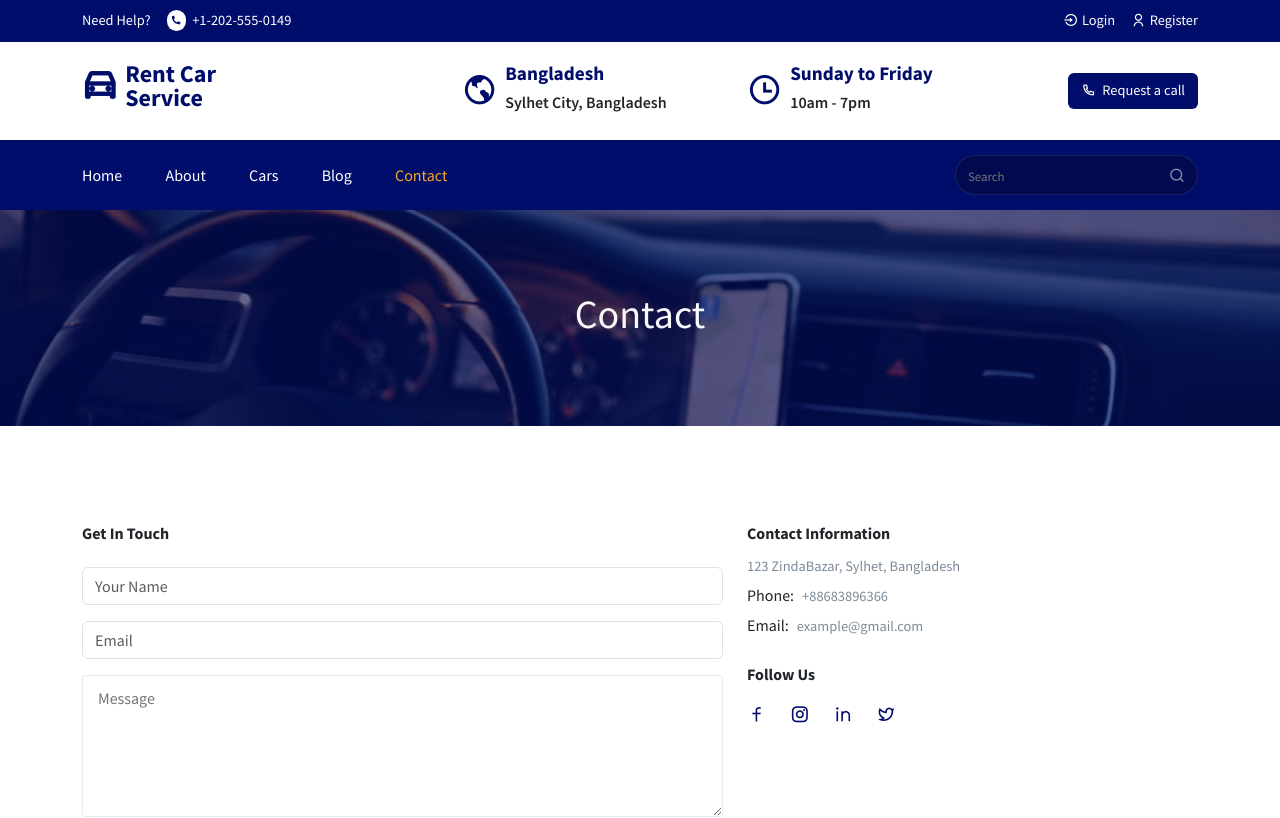
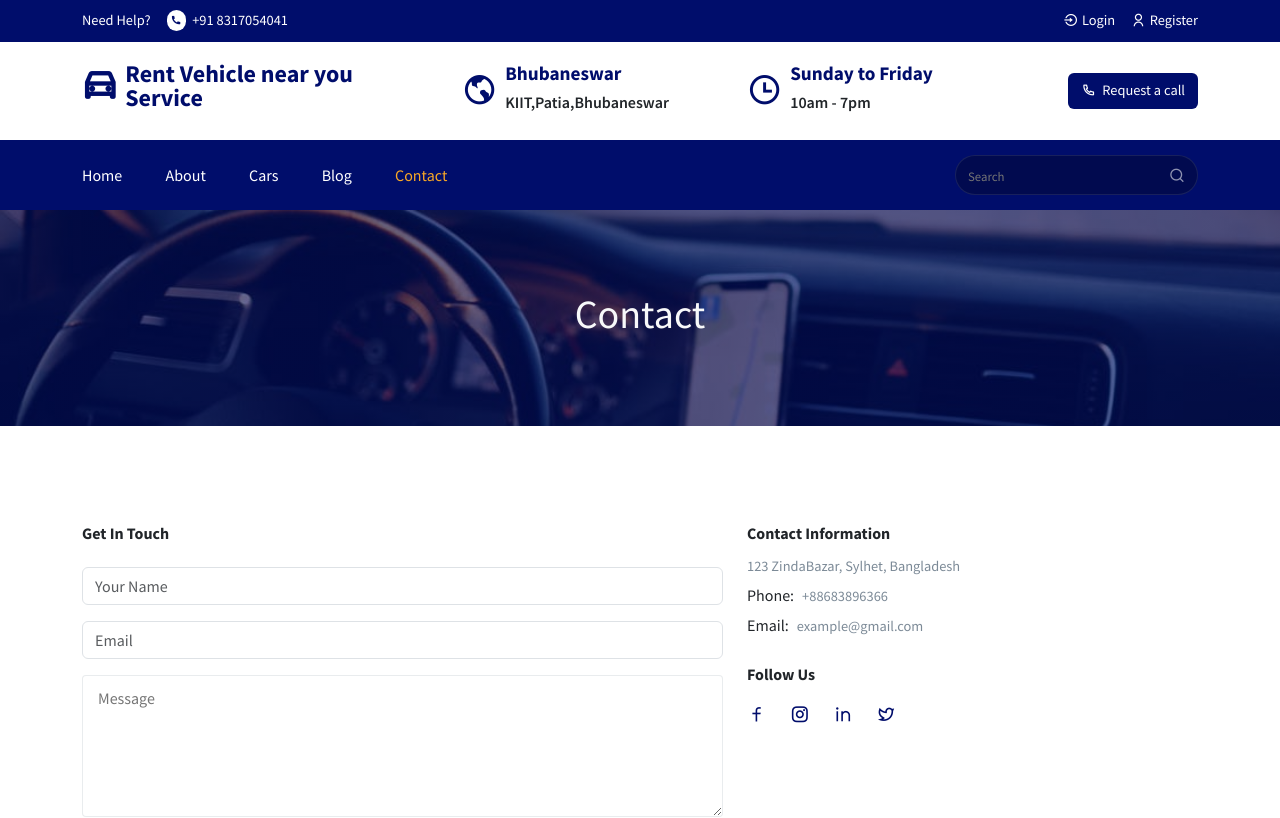
Before and after one commit to harshitkhare44/Rent_A_Vehicle_Online, a React (Create React App) app in the folder rent-a-vehicle-online/: page /contact in a window 1280 px wide. Shown: the top 818 px of the page. Built offline with nearby package versions, Linux system fonts and the light colour scheme.

Commit message:
Made changes in the header section

```diff
--- a/rent-a-vehicle-online/src/components/Header/Header.jsx
+++ b/rent-a-vehicle-online/src/components/Header/Header.jsx
@@ -43,7 +43,7 @@ const Header = () => {
               <div className="header__top__left">
                 <span>Need Help?</span>
                 <span className="header__top__help">
-                  <i class="ri-phone-fill"></i> +1-202-555-0149
+                  <i class="ri-phone-fill"></i> +91 8317054041
                 </span>
               </div>
             </Col>
@@ -73,7 +73,7 @@ const Header = () => {
                   <Link to="/home" className=" d-flex align-items-center gap-2">
                     <i class="ri-car-line"></i>
                     <span>
-                      Rent Car <br /> Service
+                      Rent Vehicle near you <br /> Service
                     </span>
                   </Link>
                 </h1>
@@ -86,8 +86,8 @@ const Header = () => {
                   <i class="ri-earth-line"></i>
                 </span>
                 <div className="header__location-content">
-                  <h4>Bangladesh</h4>
-                  <h6>Sylhet City, Bangladesh</h6>
+                  <h4>Bhubaneswar</h4>
+                  <h6>KIIT,Patia,Bhubaneswar</h6>
                 </div>
               </div>
             </Col>
```
